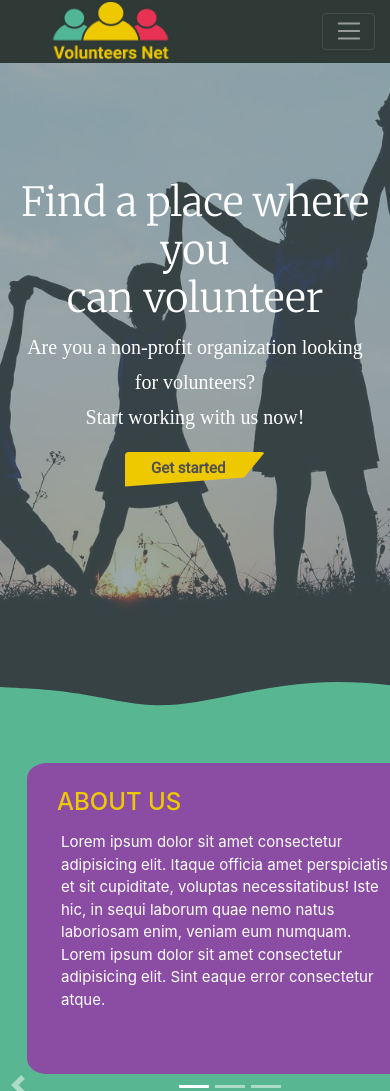
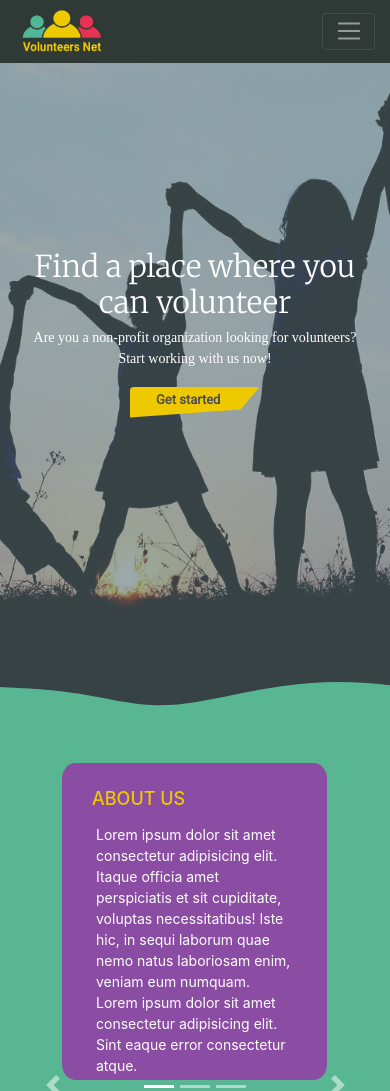
Before and after one commit to Hosea174/Volunteers-Net, a Flask app: page / in a window 390 px wide; the page is wider, and only the part inside the window is pictured. Shown: the top 1091 px of that part. Run offline with Flask 2, Linux system fonts and the light colour scheme; some libraries are stand-ins or nearby versions; some web fonts are replaced.

Commit message:
responsive on mobile

```diff
--- a/app.py
+++ b/app.py
@@ -31,8 +31,8 @@ app.config["SESSION_TYPE"] = "filesystem"
 Session(app)
 
 # Configure CS50 Library to use SQLite database
-db = SQL(os.getenv("DATABASE_URL"))
-
+# db = SQL(os.getenv("DATABASE_URL"))
+db = SQL("sqlite:///volunteersNet.db")
 # redirect user to homepage if they are not logged in
 
 
--- a/static/form.css
+++ b/static/form.css
@@ -13,9 +13,9 @@ html {
 /* navbar */
 img[id="logo"] {
   position: fixed;
-  top: 0px;
-  width: 132px;
-  height: 60px;
+  top: 9px;
+  width: 90px;
+  height: 43px;
 }
 #menus {
   position: absolute;
--- a/static/offers.css
+++ b/static/offers.css
@@ -13,9 +13,9 @@ html {
 /* navbar */
 img[id="logo"] {
   position: fixed;
-  top: 0px;
-  width: 132px;
-  height: 60px;
+  top: 9px;
+  width: 90px;
+  height: 43px;
 }
 #menus {
   position: absolute;
--- a/static/style.css
+++ b/static/style.css
@@ -15,10 +15,11 @@ html {
 
 /* navbar */
 img[id="logo"] {
-  position: absolute;
-  top: 0px;
-  width: 132px;
-  height: 60px;
+  position: fixed;
+  top: 9px;
+  left: 17px;
+  width: 90px;
+  height: 43px;
 }
 #menus {
   position: absolute;
@@ -263,10 +264,12 @@ img {
   font-size: 21px;
   padding: 15px;
   font-family: "Work Sans", sans-serif;
-
   color: white;
 }
-
+.heart {
+  color: rgb(245, 0, 0);
+  font-size: 30px;
+}
 #newsletter {
   padding: 5%;
   display: flex;
@@ -505,3 +508,77 @@ img {
     font-size: 13px;
   }
 }
+@media (max-width: 465px) {
+  .web-info h1 {
+    font-size: 30px;
+  }
+  .web-info h2 {
+    font-size: 14px;
+    line-height: inherit;
+  }
+  .btn {
+    font-size: 13px;
+    width: 130px;
+    height: 30px;
+  }
+  .slide-container {
+    width: 320px;
+  }
+  .description,
+  .carousel-item img {
+    width: 265px;
+    min-height: 313px;
+    margin: 10px;
+  }
+  .description p {
+    font-size: 14px;
+  }
+  .description h2 {
+    font-size: 18px;
+  }
+
+  .carousel-inner,
+  #carouselExampleIndicators {
+    width: 320px;
+    height: 740px;
+  }
+  .otro-blockquote {
+    width: 83%;
+    font-size: 16px;
+    top: 0;
+  }
+  .circle {
+    width: 90px;
+    height: 90px;
+  }
+  .circle p,
+  .heart {
+    font-size: 9px;
+  }
+  #newsletter h3 {
+    font-size: 20px;
+  }
+  #newsletter {
+    font-size: 13px;
+  }
+  #newsletter input[type="submit"],
+  #newsletter input[type="email"] {
+    width: 279px;
+    font-size: 13px;
+  }
+  .footer-links {
+    right: 0;
+  }
+  .footer-links a {
+    font-size: 11px;
+  }
+  #copyright {
+    font-size: 12px;
+  }
+  #social-media img {
+    width: 45px;
+    height: 35px;
+    position: relative;
+    top: 10px;
+  }
+}
--- a/templates/index.html
+++ b/templates/index.html
@@ -150,7 +150,7 @@ Home
             <p>
                 Buy us a coffee
                 <br>
-                <span style="color: rgb(245, 0, 0); font-size: 30px;">&#10084;</span>
+                <span class="heart">&#10084;</span>
             </p>
         </a>
     </div>
@@ -183,7 +183,7 @@ Home
                     <a href="/contact">Contact</a>
                 </li>
                 <li>
-                    <a href="/volunteer-form'">Form</a>
+                    <a href="/volunteer-form">Form</a>
                 </li>
                 <li>
                     <a href="/signup">Sign up</a>
```
Also changed, not shown: static/contact.css (+6 -6 lines), static/search.css (+5 -4 lines), static/vform.css (+16 -4 lines), templates/vform.html (+0 -34 lines).
